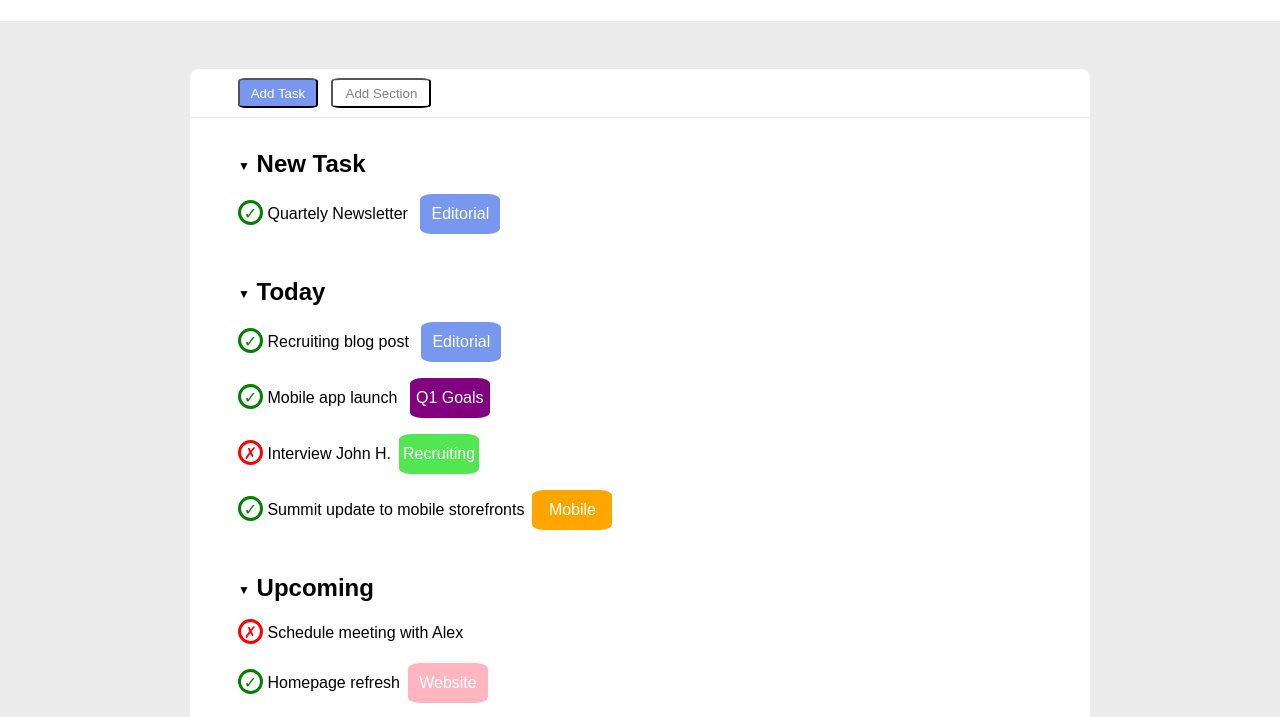
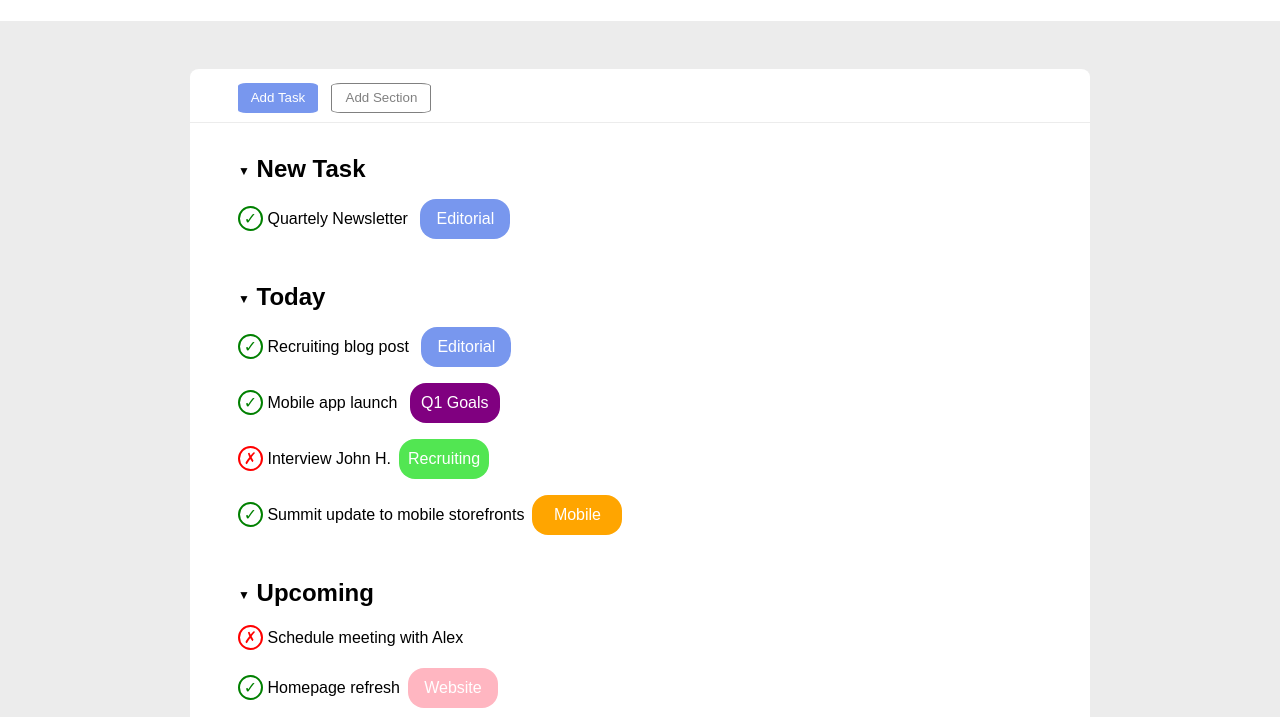
Before and after one commit to LucaCaligola/html-css-toboolist, a plain HTML site: page index.html in a window 1280 px wide. Shown: the part 79-796 px from the top of the page. Drawn offline with Linux system fonts and the light colour scheme.

Commit message:
Errors and minor changes fixed

```diff
--- a/index.html
+++ b/index.html
@@ -23,44 +23,51 @@
 
             <hr>
 
+            <!-- Sezione New Task  -->
             <div class="new-task">
                 <h2 class="task"><span class="freccia">&#9660;</span> New Task</h2>
 
-                <div> <span class="spunta-verde simboli">&check;</span> Quartely Newsletter <span class="editorial tags">Editorial</span></div>
+                <ul>
+                    <li><span class="spunta-verde simboli">&check;</span> Quartely Newsletter <span class="editorial tags">Editorial</span></li>
+                </ul>
+                <br>
+
+                <br>
+
+                 <!-- Sezione Today  -->
+                <h2 class="task"><span class="freccia">&#9660;</span> Today</h2>
+
+                <ul>
+
+                    <li><span class="spunta-verde simboli">&check;</span> Recruiting blog post  <span class="editorial tags">Editorial</span></li>
+
+                    <li><span class="spunta-verde simboli">&check;</span> Mobile app launch <span class="goals tags">Q1 Goals</span></li>
+
+                    <li><span class="x-rossa simboli">&cross;</span> Interview John H.<span class="recruiting tags">Recruiting</span></li>
+
+                    <li><span class="spunta-verde simboli">&check;</span> Summit update to mobile storefronts<span class="mobile tags">Mobile</span></li>
+
+                </ul>
 
                 <br>
 
                 <br>
 
-                <h2 class="task"><span class="freccia">&#9660;</span> Today</h2>
-
-                <div> <span class="spunta-verde simboli">&check;</span> Recruiting blog post  <span class="editorial tags">Editorial</span></div>
-
-                <div> <span class="spunta-verde simboli">&check;</span> Mobile app launch <span class="goals tags">Q1 Goals</span></div>
-
-                <div> <span class="x-rossa simboli">&cross;</span> Interview John H.<span class="recruiting tags">Recruiting</span></div>
-
-                <div> <span class="spunta-verde simboli">&check;</span> Summit update to mobile storefronts<span class="mobile tags">Mobile</span></div>
-
-                <br>
-
-                <br>
-
+                <!-- Sezione Upcoming  -->
                 <h2 class="task"><span class="freccia">&#9660;</span> Upcoming</h2>
 
-                <div> <span class="x-rossa simboli">&cross;</span> <span class="alex">Schedule meeting with Alex</span> </div>
-
-                <div> <span class="spunta-verde simboli">&check;</span> Homepage refresh<span class="website tags">Website</span></div>
-
-                <div> <span class="spunta-verde simboli">&check;</span> Onboard new Sales team members<span class="sales tags">Website</span></div>
-
-                <div> <span class="spunta-verde simboli">&check;</span> Review editorial calendar <span class="editorial tags">Editorial</span></div>
+                <ul>
 
 
+                    <li><span class="x-rossa simboli">&cross;</span> <span class="alex">Schedule meeting with Alex</span></li>
 
+                    <li><span class="spunta-verde simboli">&check;</span> Homepage refresh<span class="website tags">Website</span></li>
+
+                    <li><span class="spunta-verde simboli">&check;</span> Onboard new Sales team members<span class="sales tags">Website</span></li>
+
+                    <li><span class="spunta-verde simboli">&check;</span> Review editorial calendar <span class="editorial tags">Editorial</span></li>
+                </ul>
             </div>
-
-
 
 
         </section>
--- a/style.css
+++ b/style.css
@@ -3,7 +3,7 @@
     margin: 0;
     padding: 0;
     box-sizing: border-box;
-font-family: Arial, Helvetica, sans-serif;
+    font-family: Arial, Helvetica, sans-serif;
 }
 
 header {
@@ -40,6 +40,7 @@ main {
     margin: auto;
     background-color:white;
     border-radius: 1%;
+    padding-top: 0.3rem;
 }
 
 .blue {
@@ -50,6 +51,7 @@ main {
     border-radius: 10%;
     margin: 1%;
     margin-left: 3rem;
+    border: none;
 }
 
 .gray {
@@ -58,6 +60,7 @@ main {
     background-color:white ;
     color: grey;
     border-radius: 10%;
+    border: solid 1px gray
 }
 
 hr {
@@ -65,6 +68,10 @@ hr {
     height: 1px;
     border: none;
 }
+
+ul {
+    list-style-type: none;
+  }
 
 .new-task {
     margin-left: 3rem;
@@ -93,21 +100,21 @@ hr {
 }
 
 .spunta-verde {
-    border: solid green;
+    border: 2px solid green;
     color: green;
 }
 
 .x-rossa {
-    border: solid red;
+    border: 2px solid red;
     color: red;
 }
 
 
 .tags {
     color: white;
-    border-radius: 15%;
+    border-radius: 1rem;
     display:inline-block;
-    width: 80px;
+    width: 90px;
     height: 40px;
     text-align: center;
     line-height: 40px;
```
